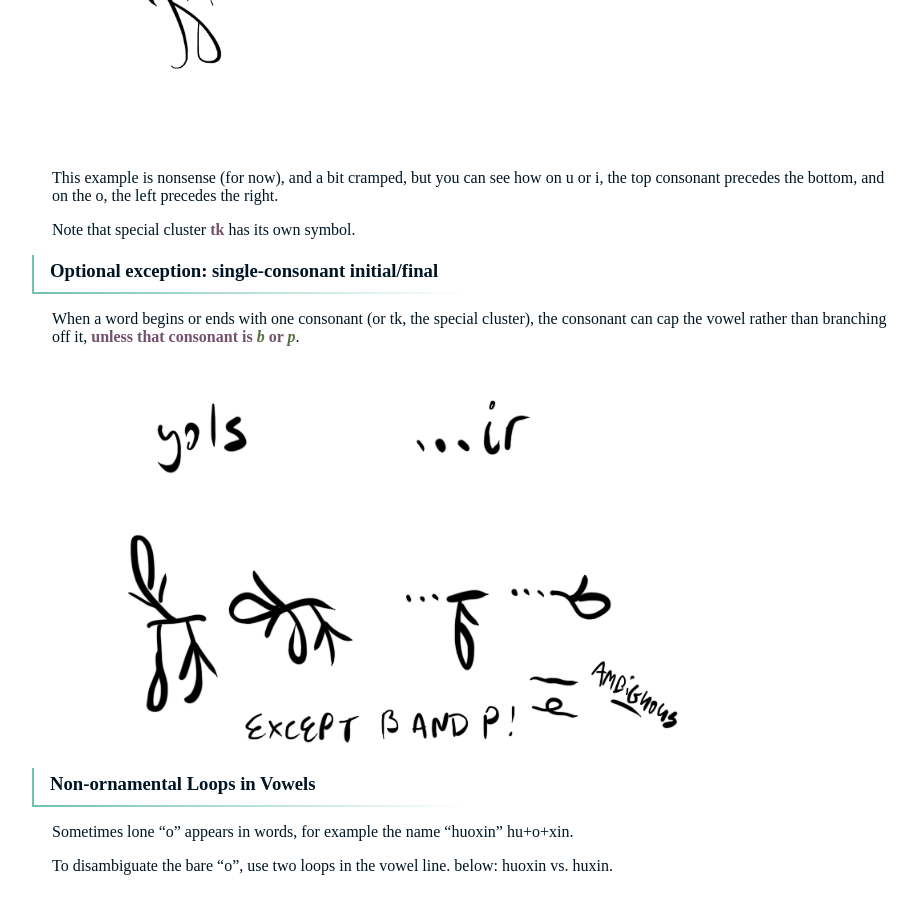
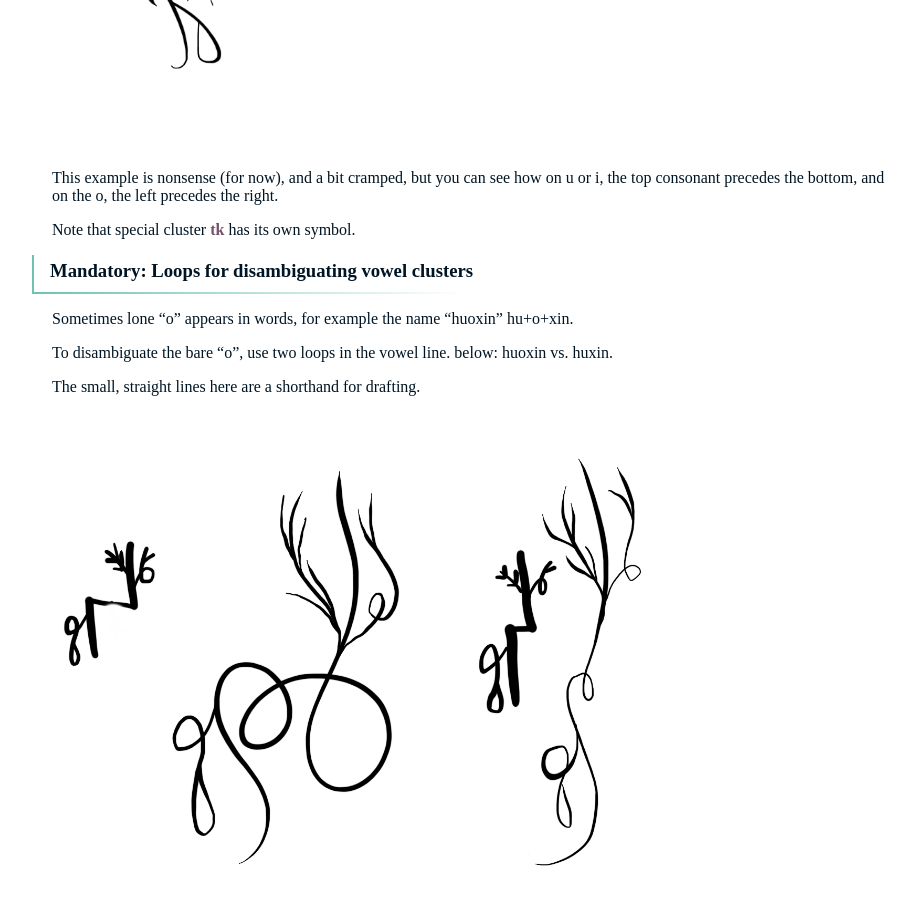
Before and after one commit to 0x70b1a5/lugso, a Jekyll site: the page built from 031_writing-system.md, in a window 1280 px wide and 900 px high, scrolled down 5057 px. Shown: the whole window, without its empty margins (186-1104 px from the left). Built offline with Jekyll 4.4.1, drawn with Linux system fonts in a browser that asks for light colours; some of the changed text lies outside the part shown.

Commit message:
add more examples & clearer text to WS

```diff
--- a/031_writing-system.md
+++ b/031_writing-system.md
@@ -86,23 +86,33 @@
 
 Note that special cluster **tk** has its own symbol.
 
-### Optional exception: single-consonant initial/final
-
-When a word begins or ends with one consonant (or tk, the special cluster), the consonant can cap the vowel rather than branching off it, **unless that consonant is _b_ or _p_**.
-
-![consonant caps](/assets/yols-ir1.png)
-
-### Non-ornamental Loops in Vowels
+### Mandatory: Loops for disambiguating vowel clusters
 
 Sometimes lone "o" appears in words, for example the name "huoxin" hu+o+xin.
 
 To disambiguate the bare "o", use two loops in the vowel line. below: huoxin vs. huxin.
 
+The small, straight lines here are a shorthand for drafting.
+
 ![Loops](/assets/loops.png)
 
-The small, straight lines here are a shorthand for drafting.
+### Optional: Capping consonants
 
-In longer words, sometimes you observe many subsequent o's. In these cases, you can "stack" the horizontal segments:
+When a word begins or ends with one consonant (or tk, the special cluster), the consonant can cap the vowel rather than branching off it, **unless that consonant is _b_ or _p_**.
+
+#### Style 1: Uncapped
+
+**gorn hupsniso hZunbkub:** _Order of the Bloated Woman_ (from _Masks of Nyarlathotep_, Shanghai chapter.)
+
+![Order of the Bloated Woman](/assets/gorn%20hupsniso%20hZunbkub.png)
+
+#### Style 2: Capped
+
+![consonant caps](/assets/yols-ir1.png)
+
+### Optional: Vowel stacking
+
+In longer words, sometimes you observe many subsequent o's. In these cases, you may "stack" the horizontal segments for aesthetic purposes:
 
 ![Child of Nyarlathotep](/assets/yols-nyorlothotopso1.png)
 
```
Also changed, not shown: assets/gorn hupsniso hZunbkub.png (added).
